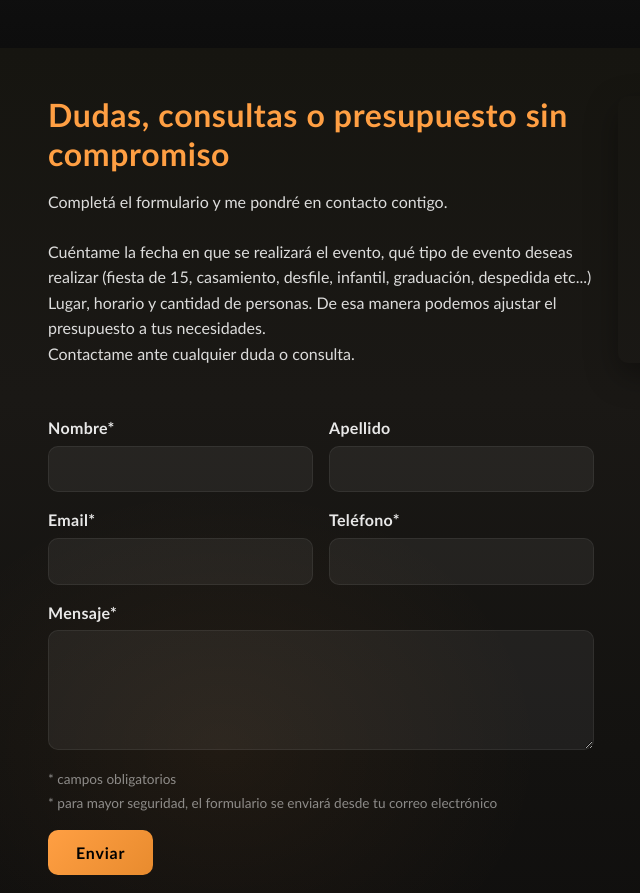
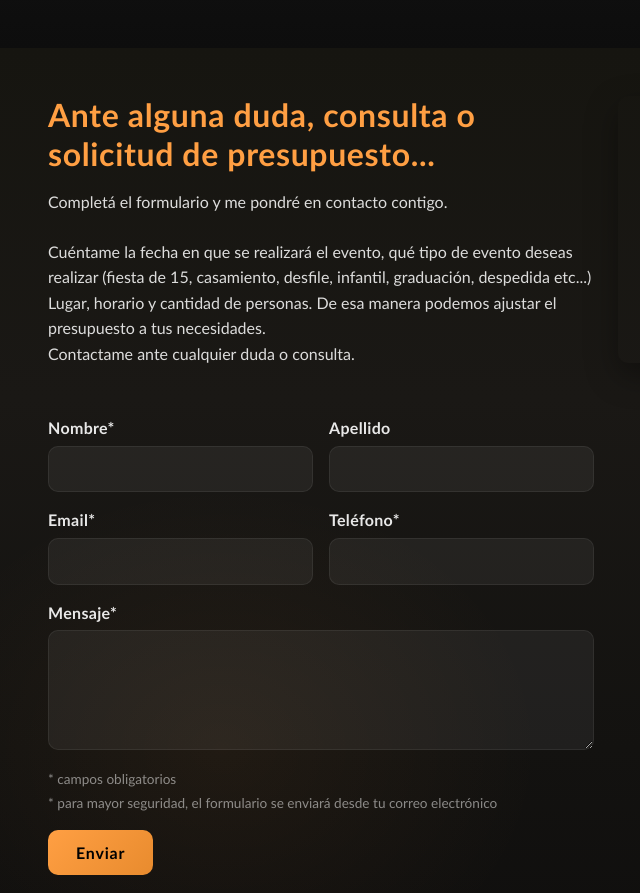
Before and after one commit to DJCarlosHermida/djapp, a React (Vite) app: page / in a window 1280 px wide. Shown: the part 2706-3599 px from the top of the page, without its empty margins (34-674 px from the left). Built offline with nearby package versions, Linux system fonts and the light colour scheme; grey boxes are pictures that could not be loaded.

Commit message:
update contact

```diff
--- a/src/Components/ContactSection.tsx
+++ b/src/Components/ContactSection.tsx
@@ -9,7 +9,7 @@ const ContactSection: React.FC<ContactSectionProps> = ({ onSubmit }) => (
     <div className="container">
       <div className="row g-4">
         <div className="col-lg-6">
-          <h2 className="h2 mb-3">Dudas, consultas o presupuesto sin compromiso</h2>
+          <h2 className="h2 mb-3">Ante alguna duda, consulta o solicitud de presupuesto...</h2>
           <p className="mb-4">
             Completá el formulario y me pondré en contacto contigo.
           </p>
```
